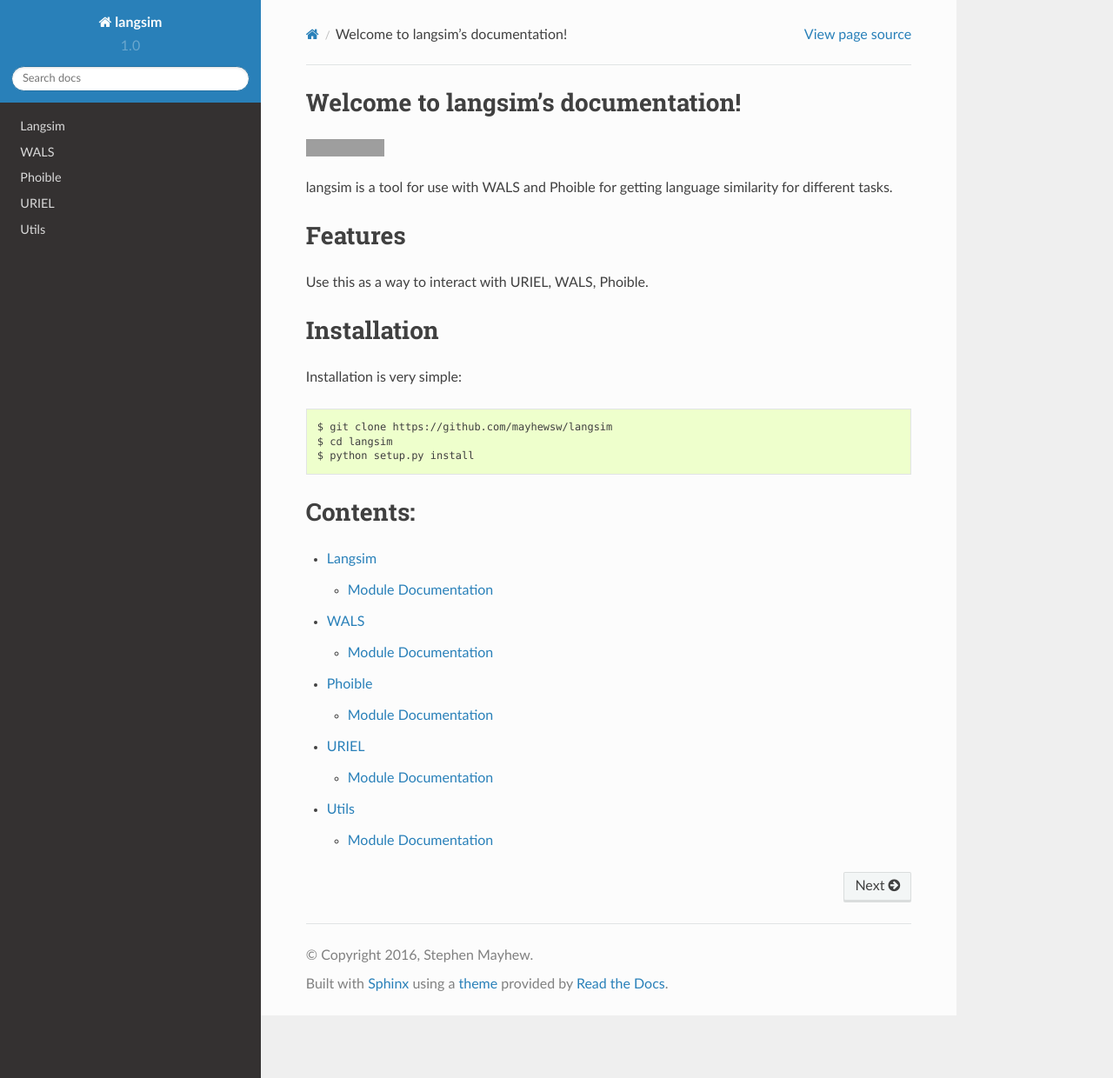
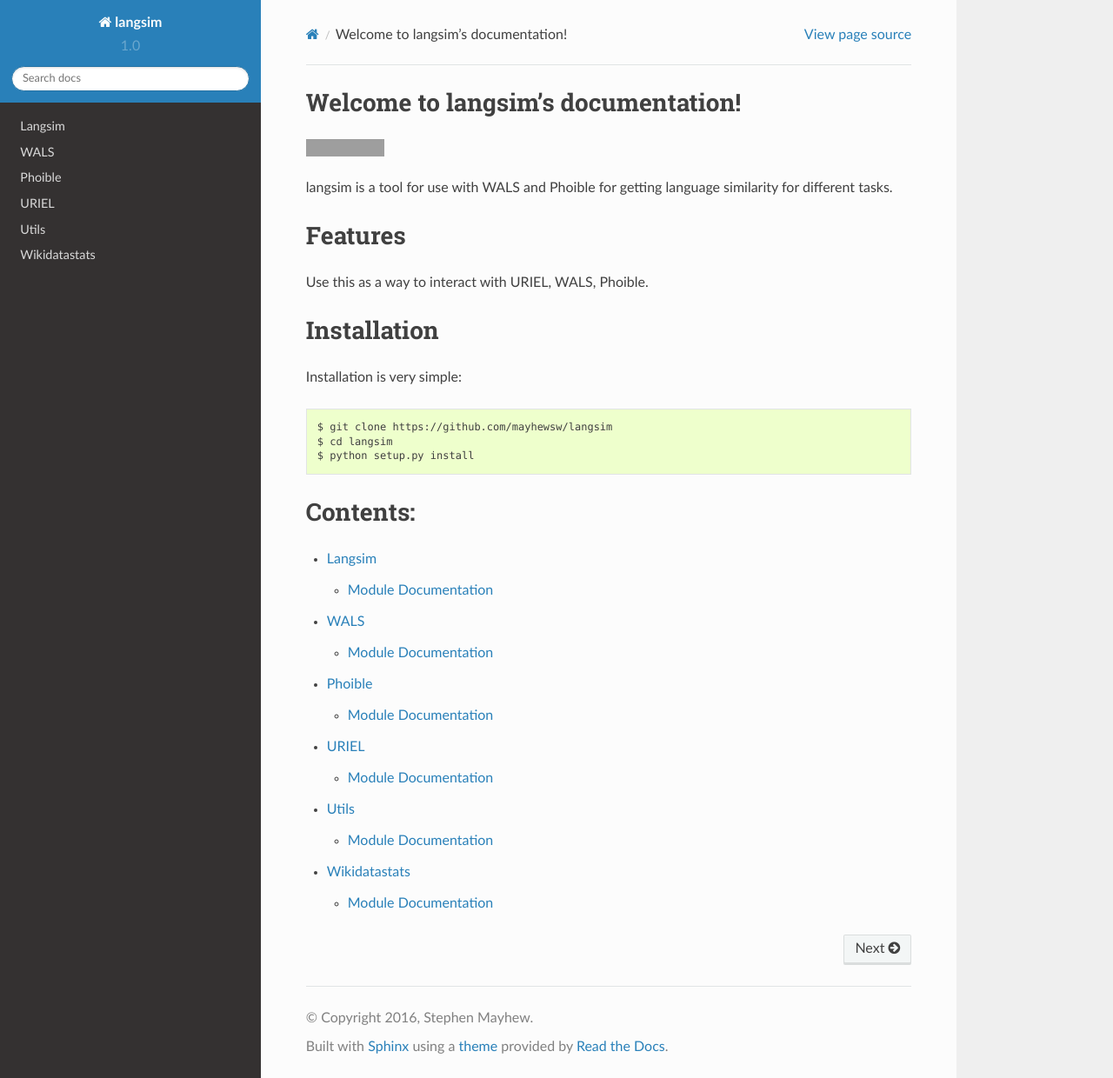
Before and after one commit to mayhewsw/langsim, a Sphinx documentation site: the page built from docs/index.rst, in a window 1280 px wide and 1240 px high. Shown: the whole window at 87% size. Built offline with Sphinx 7.4.7 and the Read the Docs theme 2.0.0, drawn with Linux system fonts in a browser that asks for light colours; grey boxes are pictures that could not be loaded.

Commit message:
Added wikidatastats

```diff
--- a/docs/conf.py
+++ b/docs/conf.py
@@ -32,7 +32,7 @@
 extensions = [
     'sphinx.ext.coverage',
     'sphinx.ext.mathjax',
-    'sphinx.ext.autodoc',
+    'sphinx.ext.autodoc'
 ]
 
 # Add any paths that contain templates here, relative to this directory.
--- a/docs/index.rst
+++ b/docs/index.rst
@@ -7,7 +7,7 @@
 ===================================
 
 .. image:: https://readthedocs.org/projects/langsim/badge/?version=latest
-    :target: http://langsim.readthedocs.org/en/latest/?badge=latest
+    :target: http://langsim.readthedocs.io/en/latest/?badge=latest
     :alt: Documentation Status
 
 langsim is a tool for use with WALS and Phoible for getting language similarity for different tasks.
@@ -39,3 +39,4 @@
    phoible
    uriel
    utils
+   wikidatastats
--- /dev/null
+++ b/docs/wikidatastats.rst
@@ -0,0 +1,11 @@
+Wikidatastats
+=======
+
+Use wikidatastats for the project.
+
+
+Module Documentation
+---------------------
+
+.. automodule:: wikidatastats
+   :members:
```
Also changed, not shown: docs/utils.rst (line endings or trailing spaces).
